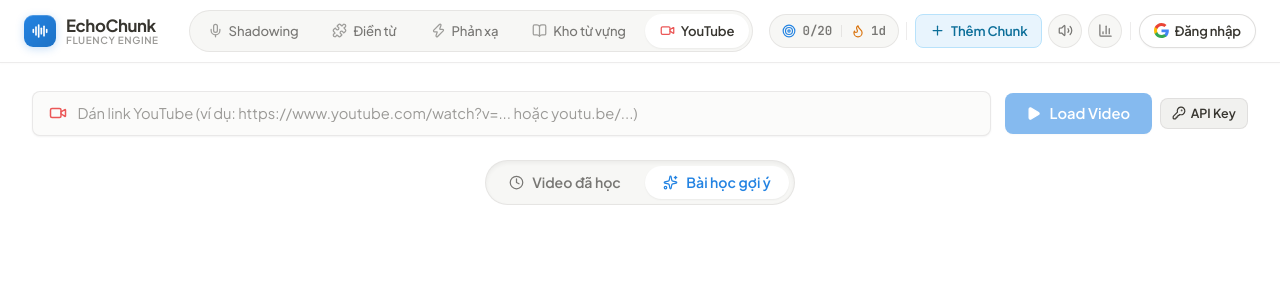
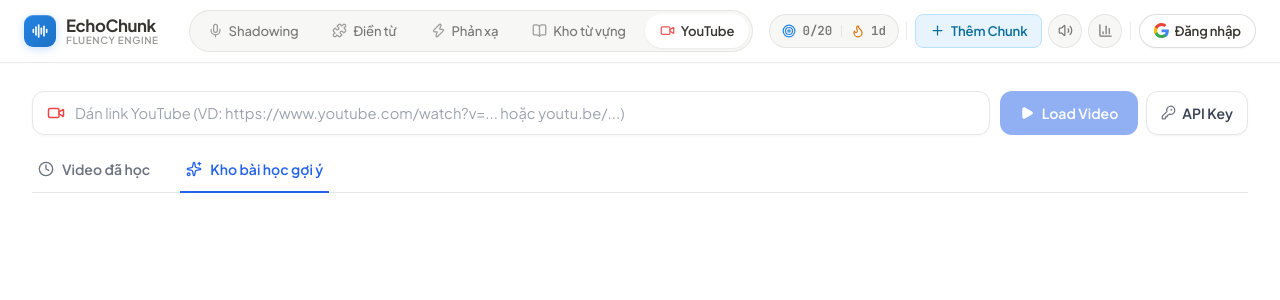
Before and after one commit to taiphanvan2k3/EchoChunk, a Next.js app: page /youtube in a window 1280 px wide. Shown: the top 300 px of the page. Built offline with nearby package versions, Linux system fonts and the light colour scheme; no server answers; the database is empty.

Commit message:
fix: Update some CSS

```diff
--- a/src/app/globals.css
+++ b/src/app/globals.css
@@ -119,3 +119,27 @@
 html.modal-open {
   overflow: hidden !important;
 }
+
+/* Custom sleek scrollbar */
+.scrollbar-thin {
+  scrollbar-width: thin;
+  scrollbar-color: rgba(55, 53, 47, 0.22) transparent;
+}
+
+.scrollbar-thin::-webkit-scrollbar {
+  width: 6px;
+  height: 6px;
+}
+
+.scrollbar-thin::-webkit-scrollbar-track {
+  background: transparent;
+}
+
+.scrollbar-thin::-webkit-scrollbar-thumb {
+  background-color: rgba(55, 53, 47, 0.22);
+  border-radius: 9999px;
+}
+
+.scrollbar-thin::-webkit-scrollbar-thumb:hover {
+  background-color: rgba(55, 53, 47, 0.38);
+}
--- a/src/components/ChunkBlanksMode.tsx
+++ b/src/components/ChunkBlanksMode.tsx
@@ -387,6 +387,7 @@
                 width={19}
                 height={11}
                 className="w-[19px] h-auto object-contain pointer-events-none select-none"
+                style={{ height: "auto" }}
                 priority
               />
             </button>
@@ -462,7 +463,7 @@
                     <span className="text-[0.7rem] font-bold bg-notion-hover text-notion-secondary px-1.5 py-0.5 rounded shrink-0 whitespace-nowrap">
                       Hint 2
                     </span>
-                    <span className="flex-1">
+                    <span className="flex-1 whitespace-pre-line">
                       <strong>Ngữ cảnh:</strong> {chunk.context}
                     </span>
                   </div>
--- a/src/components/QuickReflexMode.tsx
+++ b/src/components/QuickReflexMode.tsx
@@ -460,7 +460,7 @@
         {/* Optional Context & Chunk Hint */}
         <div className="flex items-center gap-2.5 flex-wrap">
           {targetContext && (
-            <span className="text-xs bg-notion-surface border border-notion-border px-2 py-1 rounded text-notion-secondary">
+            <span className="text-xs bg-notion-surface border border-notion-border px-2 py-1 rounded text-notion-secondary whitespace-pre-line">
               💡 <strong>Ngữ cảnh:</strong> {targetContext}
             </span>
           )}
--- a/src/components/ShadowingMode.tsx
+++ b/src/components/ShadowingMode.tsx
@@ -440,6 +440,7 @@
                 width={20}
                 height={12}
                 className="w-[17px] sm:w-[22px] h-auto object-contain pointer-events-none select-none"
+                style={{ height: "auto" }}
                 priority
               />
             </button>
--- a/src/components/youtube/YouTubeInputBar.tsx
+++ b/src/components/youtube/YouTubeInputBar.tsx
@@ -20,13 +20,13 @@
   onOpenKeySettings,
 }: YouTubeInputBarProps) {
   return (
-    <div className="flex flex-col sm:flex-row items-stretch sm:items-center gap-2 sm:gap-[0.85rem] mb-5 sm:mb-6 w-full">
-      <div className="flex-1 flex items-center gap-2 sm:gap-[0.65rem] bg-notion-surface border border-notion-border rounded-lg py-2 sm:py-[0.65rem] px-3 sm:px-4 transition-all duration-200 shadow-sm focus-within:border-notion-primary focus-within:ring-2 focus-within:ring-notion-primary/15 min-w-0">
-        <VideoIcon size={18} className="shrink-0 text-notion-red" />
+    <div className="flex flex-col sm:flex-row items-stretch sm:items-center gap-2.5 mb-5 w-full">
+      <div className="flex-1 h-11 flex items-center gap-2.5 bg-white border border-gray-200 rounded-xl px-3.5 transition-all shadow-[0_1px_3px_rgba(0,0,0,0.04)] focus-within:border-blue-500 focus-within:ring-2 focus-within:ring-blue-500/10 min-w-0">
+        <VideoIcon size={18} className="shrink-0 text-red-500" />
         <input
           type="text"
-          className="flex-1 border-0 outline-none bg-transparent text-[0.92rem] text-notion-text placeholder:text-notion-muted"
-          placeholder="Dán link YouTube (ví dụ: https://www.youtube.com/watch?v=... hoặc youtu.be/...)"
+          className="flex-1 border-0 outline-none bg-transparent text-sm sm:text-[0.92rem] text-gray-900 placeholder:text-gray-400"
+          placeholder="Dán link YouTube (VD: https://www.youtube.com/watch?v=... hoặc youtu.be/...)"
           value={inputUrl}
           onChange={(e) => onChangeUrl(e.target.value)}
           onKeyDown={(e) => {
@@ -38,7 +38,7 @@
         {inputUrl && (
           <button
             type="button"
-            className="border-0 bg-transparent text-notion-muted cursor-pointer flex items-center justify-center p-[3px] rounded-full hover:bg-notion-hover hover:text-notion-text transition-colors shrink-0"
+            className="border-0 bg-transparent text-gray-400 cursor-pointer flex items-center justify-center p-1 rounded-full hover:bg-gray-100 hover:text-gray-700 transition-colors shrink-0"
             onClick={() => onChangeUrl('')}
             title="Xóa link"
           >
@@ -50,7 +50,7 @@
       <div className="flex items-center gap-2 shrink-0">
         <button
           type="button"
-          className="flex-1 sm:flex-initial flex items-center justify-center gap-2 bg-notion-primary text-white border-0 rounded-lg py-2 sm:py-[0.65rem] px-3.5 sm:px-[1.35rem] text-sm sm:text-[0.92rem] font-semibold cursor-pointer transition-all duration-150 shadow-sm whitespace-nowrap hover:not(:disabled):bg-notion-primary-hover hover:not(:disabled):-translate-y-[1px] disabled:opacity-55 disabled:cursor-not-allowed"
+          className="h-11 flex-1 sm:flex-initial flex items-center justify-center gap-2 bg-blue-600 text-white border-0 rounded-xl px-5 text-sm font-semibold cursor-pointer transition-all shadow-sm hover:not(:disabled):bg-blue-700 active:scale-[0.99] disabled:opacity-50 disabled:cursor-not-allowed whitespace-nowrap"
           disabled={!inputUrl.trim() || isLoading}
           onClick={() => onLoadVideo()}
         >
@@ -61,7 +61,7 @@
             </>
           ) : (
             <>
-              <Play size={15} fill="currentColor" />
+              <Play size={14} fill="currentColor" />
               <span>Load Video</span>
             </>
           )}
@@ -71,15 +71,15 @@
         {onOpenKeySettings && (
           <button
             type="button"
-            className={`flex items-center justify-center gap-[0.3rem] rounded-lg py-2 sm:py-[0.4rem] px-2.5 sm:px-[0.7rem] text-xs sm:text-[0.78rem] font-semibold cursor-pointer transition-all duration-150 whitespace-nowrap ${
+            className={`h-11 flex items-center justify-center gap-1.5 rounded-xl px-3.5 text-xs sm:text-sm font-semibold cursor-pointer transition-all border whitespace-nowrap ${
               hasUserKeys
-                ? 'border border-notion-green-border bg-notion-green-bg text-notion-green-text'
-                : 'bg-notion-hover border border-notion-border text-notion-text hover:bg-notion-blue-bg hover:border-notion-blue-border hover:text-notion-blue-text'
+                ? 'border-emerald-200 bg-emerald-50 text-emerald-700 hover:bg-emerald-100'
+                : 'border-gray-200 bg-white hover:bg-gray-50 text-gray-700 hover:text-gray-900 shadow-sm'
             }`}
             onClick={onOpenKeySettings}
             title={hasUserKeys ? 'Bạn đang dùng API key riêng' : 'Cài đặt API key riêng'}
           >
-            <KeyRound size={14} />
+            <KeyRound size={15} className={hasUserKeys ? 'text-emerald-600' : 'text-gray-500'} />
             <span>{hasUserKeys ? 'My Keys' : 'API Key'}</span>
           </button>
         )}
--- a/src/components/youtube/YouTubeStudyRoom.tsx
+++ b/src/components/youtube/YouTubeStudyRoom.tsx
@@ -244,31 +244,28 @@
       {/* 4. Trạng thái khám phá & video đã học khi chưa nạp video */}
       {!activeVideoId && !isLoading && (
         <div className="w-full">
-          {/* Segmented Pill Tabs */}
-          <div className="flex justify-center mb-6 w-full">
-            <div
-              className="w-full sm:w-auto max-w-md sm:max-w-none grid grid-cols-2 sm:inline-flex items-center gap-1 sm:gap-[0.35rem] bg-notion-surface-subtle p-1 sm:p-[0.3rem] rounded-xl sm:rounded-full border border-notion-border shadow-inner"
-              role="tablist"
-            >
+          {/* Modern Underline Tab Navigation */}
+          <div className="flex items-center justify-between border-b border-gray-200 mb-6 w-full">
+            <div className="flex items-center gap-3 sm:gap-6 -mb-px" role="tablist">
               <button
                 type="button"
                 role="tab"
                 aria-selected={activeTab === "recent"}
-                className={`inline-flex items-center justify-center gap-1.5 sm:gap-2 py-2 sm:py-[0.55rem] px-2.5 sm:px-[1.15rem] rounded-lg sm:rounded-full text-xs sm:text-[0.88rem] font-semibold cursor-pointer transition-all duration-200 select-none border-none text-center ${
+                className={`inline-flex items-center gap-2 pb-3 pt-1 px-1 sm:px-1.5 text-sm font-semibold border-b-2 transition-all cursor-pointer select-none ${
                   activeTab === "recent"
-                    ? "bg-white text-notion-primary shadow-sm"
-                    : "bg-transparent text-notion-secondary hover:text-notion-text hover:bg-white/60"
+                    ? "border-blue-600 text-blue-600 font-bold"
+                    : "border-transparent text-gray-500 hover:text-gray-900 hover:border-gray-300"
                 }`}
                 onClick={() => setSelectedTab("recent")}
               >
-                <Clock size={15} className="shrink-0" />
+                <Clock size={16} className="shrink-0" />
                 <span>Video đã học</span>
                 {historyItems.length > 0 && (
                   <span
-                    className={`text-[0.7rem] sm:text-[0.72rem] font-bold px-1.5 sm:px-2 py-0.5 rounded-full leading-tight ml-0.5 shrink-0 ${
+                    className={`text-[0.72rem] font-bold px-2 py-0.5 rounded-full leading-tight shrink-0 transition-colors ${
                       activeTab === "recent"
-                        ? "bg-notion-primary text-white"
-                        : "bg-notion-blue-bg text-notion-blue-text border border-notion-blue-border"
+                        ? "bg-blue-100 text-blue-700"
+                        : "bg-gray-100 text-gray-600"
                     }`}
                   >
                     {historyItems.length}
@@ -280,15 +277,15 @@
                 type="button"
                 role="tab"
                 aria-selected={activeTab === "explore"}
-                className={`inline-flex items-center justify-center gap-1.5 sm:gap-2 py-2 sm:py-[0.55rem] px-2.5 sm:px-[1.15rem] rounded-lg sm:rounded-full text-xs sm:text-[0.88rem] font-semibold cursor-pointer transition-all duration-200 select-none border-none text-center ${
+                className={`inline-flex items-center gap-2 pb-3 pt-1 px-1 sm:px-1.5 text-sm font-semibold border-b-2 transition-all cursor-pointer select-none ${
                   activeTab === "explore"
-                    ? "bg-white text-notion-primary shadow-sm"
-                    : "bg-transparent text-notion-secondary hover:text-notion-text hover:bg-white/60"
+                    ? "border-blue-600 text-blue-600 font-bold"
+                    : "border-transparent text-gray-500 hover:text-gray-900 hover:border-gray-300"
                 }`}
                 onClick={() => setSelectedTab("explore")}
               >
-                <Sparkles size={15} className="shrink-0" />
-                <span>Bài học gợi ý</span>
+                <Sparkles size={16} className="shrink-0" />
+                <span>Kho bài học gợi ý</span>
               </button>
             </div>
           </div>
```
Also changed, not shown: src/components/ChunkModal.tsx (+24 -21 lines), src/components/ChunkModal/ExampleCard.tsx (+26 -21 lines), src/components/ChunkModal/TopicDropdown.tsx (+8 -8 lines), 1 other file (tests, documents, lock files or other folders).
